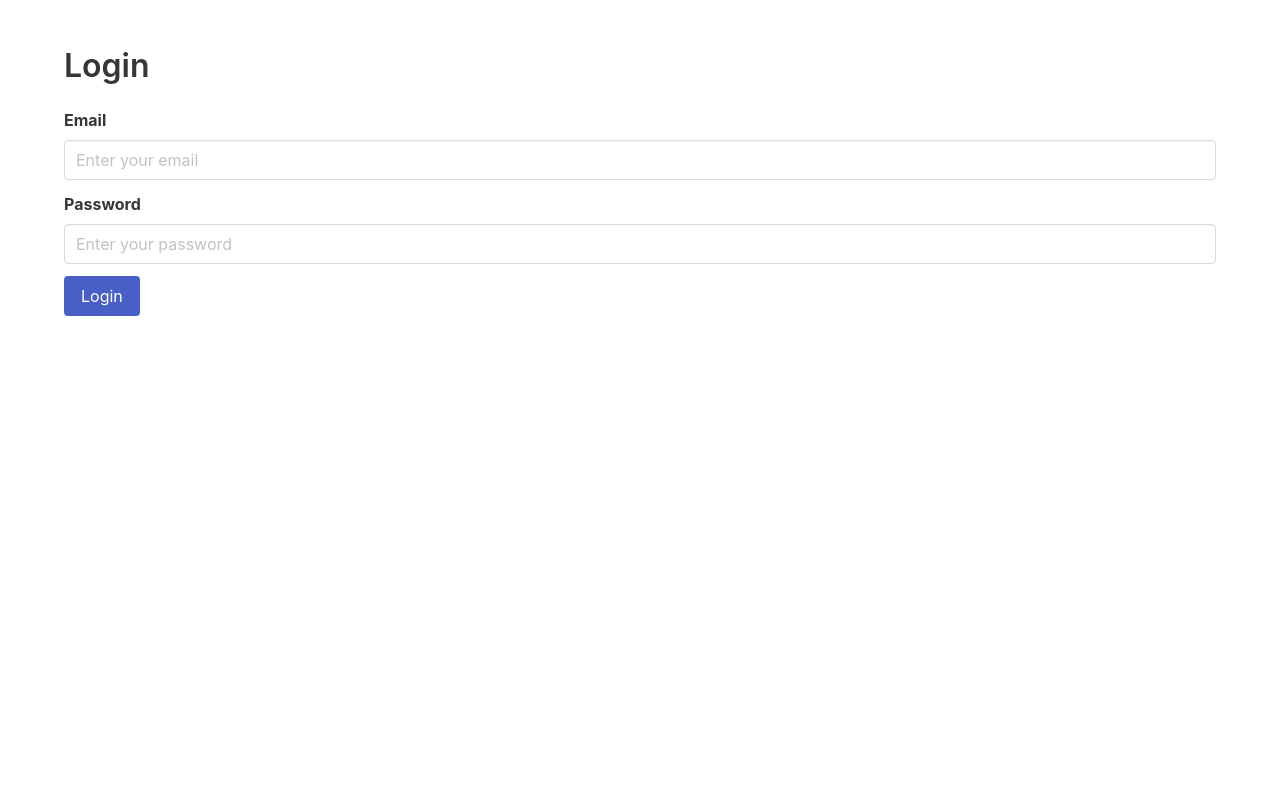
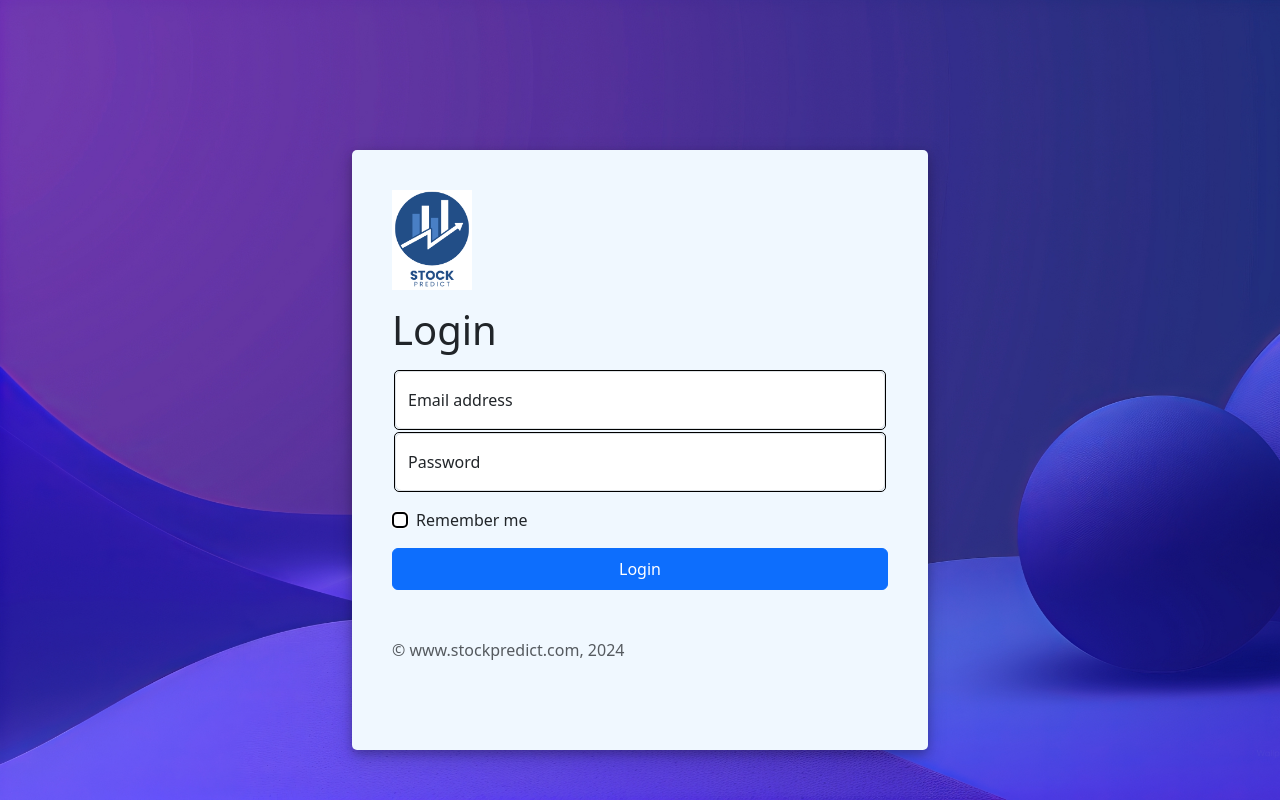
Before and after one commit to GourabGorai/online_Stock, a Flask app: page /login in a window 1280 px wide. Run offline with Flask 3, Linux system fonts and the light colour scheme; some libraries are stand-ins or nearby versions.

Commit message:
Update login.html

```diff
--- a/templates/login.html
+++ b/templates/login.html
@@ -1,33 +1,91 @@
 <!DOCTYPE html>
 <html lang="en">
+
 <head>
     <meta charset="UTF-8">
     <meta name="viewport" content="width=device-width, initial-scale=1.0">
     <title>Login</title>
     <link rel="stylesheet" href="https://cdnjs.cloudflare.com/ajax/libs/bulma/0.9.3/css/bulma.min.css">
+    <link href="https://cdn.jsdelivr.net/npm/bootstrap@5.3.3/dist/css/bootstrap.min.css" rel="stylesheet"
+        integrity="sha384-QWTKZyjpPEjISv5WaRU9OFeRpok6YctnYmDr5pNlyT2bRjXh0JMhjY6hW+ALEwIH" crossorigin="anonymous">
+    <style>
+        * {
+            margin: 0;
+            padding: 0;
+        }
+
+        body {
+            height: 100%;
+            position: relative;
+            display: flex;
+            justify-content: center;
+            background: url("static/waves-2560x1440-violet-25991.jpg");
+            background-size: cover;
+        }
+
+        .container {
+            position: absolute;
+            margin-top: 150px;
+            height: 300px;
+            width: 600px;
+        }
+
+        .form-floating {
+            border: 1px solid black;
+            border-radius: 5px;
+            margin: 2px;
+        }
+
+        .login {
+            padding: 40px;
+            height: 600px;
+            border-radius: 5px;
+            background-color: aliceblue;
+            box-shadow: 0 4px 8px 0 rgba(0, 0, 0, 0.2), 0 6px 20px 0 rgba(0, 0, 0, 0.19);
+        }
+
+        html {
+            width: 100%;
+            height: 100%;
+        }
+
+        input[type=checkbox] {
+            outline: auto black;
+        }
+    </style>
 </head>
+
 <body>
-    <section class="section">
-        <div class="container">
-            <h1 class="title">Login</h1>
+
+    <div class="container">
+        <main class="form-signin w-100 m-auto login">
+            <!-- Form action updated to point to the Flask /login route -->
             <form action="/login" method="POST">
-                <div class="field">
-                    <label class="label">Email</label>
-                    <div class="control">
-                        <input class="input" type="email" name="email" placeholder="Enter your email" required>
-                    </div>
+                <img class="mb-3" src="static/Stock.png" alt="" width="80" height="80">
+                <h1 class="h1 mb-3 fw-normal">Login</h1>
+
+                <!-- Ensure the input names match the Flask backend expects: 'email' and 'password' -->
+                <div class="form-floating">
+                    <input type="email" name="email" class="form-control" id="floatingInput" placeholder="name@example.com">
+                    <label for="floatingInput">Email address</label>
                 </div>
-                <div class="field">
-                    <label class="label">Password</label>
-                    <div class="control">
-                        <input class="input" type="password" name="password" placeholder="Enter your password" required>
-                    </div>
+                <div class="form-floating">
+                    <input type="password" name="password" class="form-control" id="floatingPassword" placeholder="Password">
+                    <label for="floatingPassword">Password</label>
                 </div>
-                <div class="control">
-                    <button class="button is-link" type="submit">Login</button>
+
+                <div class="form-check text-start my-3">
+                    <input class="form-check-input" type="checkbox" value="remember-me" id="flexCheckDefault">
+                    <label class="form-check-label" for="flexCheckDefault">
+                        Remember me
+                    </label>
                 </div>
+                <button class="btn btn-primary w-100 py-2" type="submit">Login</button>
+                <p class="mt-5 mb-3 text-body-secondary">© www.stockpredict.com, 2024</p>
             </form>
-        </div>
-    </section>
+        </main>
+    </div>
+
 </body>
+
 </html>
```
